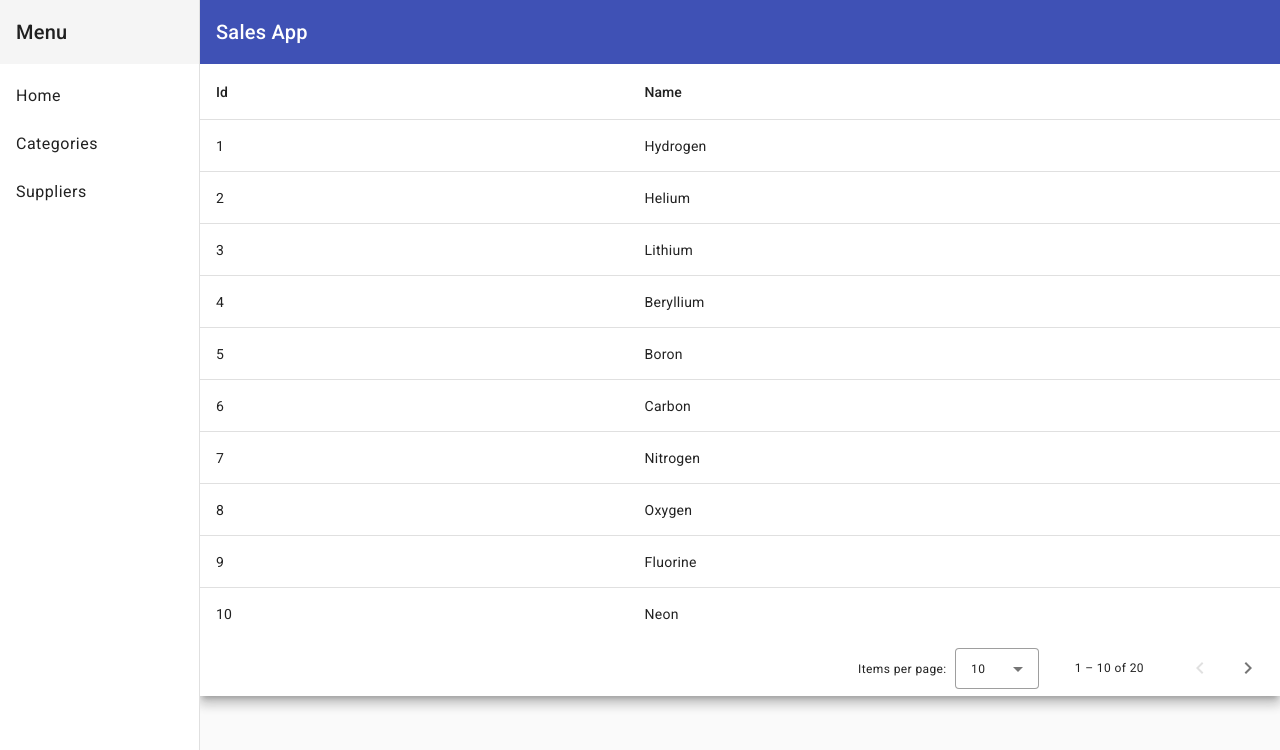
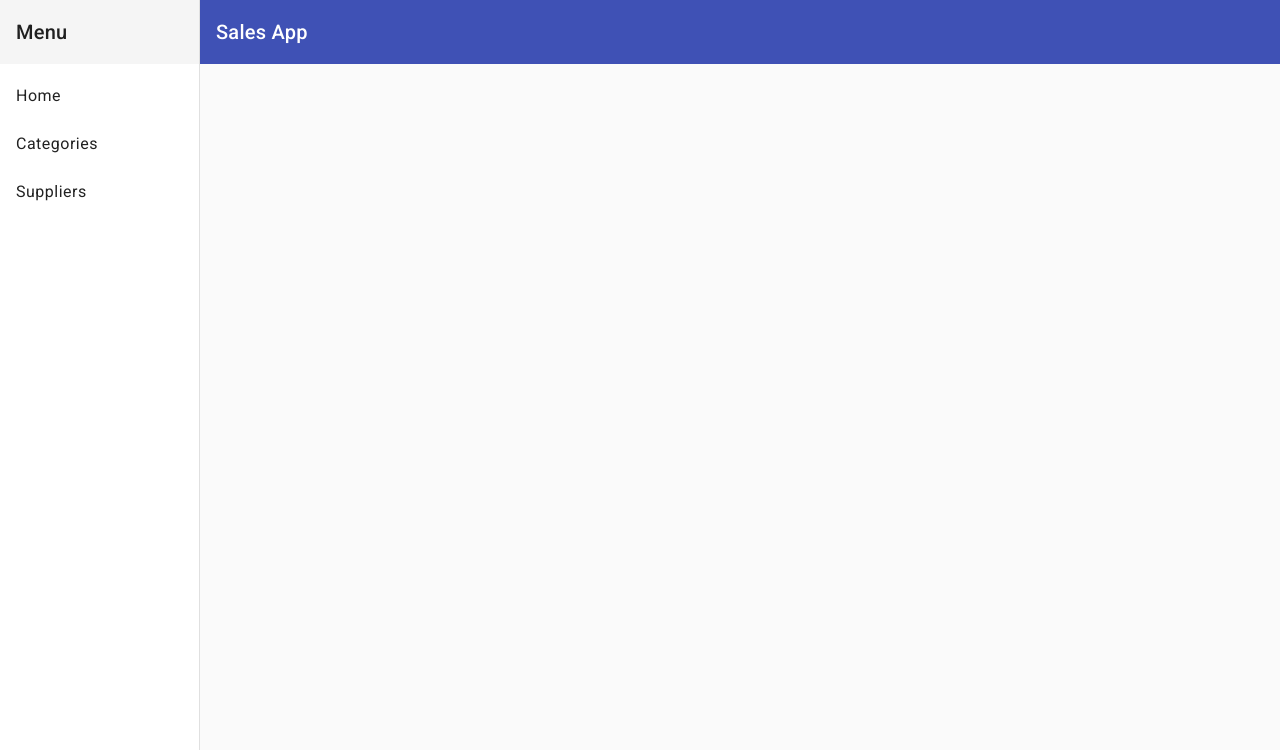
Before and after one commit to dimad3/my-sales-app, an Angular app: page / in a window 1280 px wide. Shown: the top 750 px of the page. Built offline with nearby package versions, Linux system fonts and the light colour scheme.

Commit message:
Routing is added

```diff
--- a/src/app/app-routing.module.ts
+++ b/src/app/app-routing.module.ts
@@ -1,7 +1,10 @@
 import { NgModule } from '@angular/core';
 import { RouterModule, Routes } from '@angular/router';
+import { CategoriesComponent } from './categories/categories.component';
 
-const routes: Routes = [];
+const routes: Routes = [
+  {path:'categories', component: CategoriesComponent}
+];
 
 @NgModule({
   imports: [RouterModule.forRoot(routes)],
--- a/src/app/home/home.component.html
+++ b/src/app/home/home.component.html
@@ -15,6 +15,8 @@
     </mat-toolbar>
 
     <!-- Add Content Here -->
-    <app-categories></app-categories>
+    <!-- To define where Router will load the content of the component, we use the <router-outlet> tag. -->
+    <!-- This tag will load content according to the routes variable -->
+    <router-outlet></router-outlet>
   </mat-sidenav-content>
 </mat-sidenav-container>
--- a/src/app/menu/menu.component.html
+++ b/src/app/menu/menu.component.html
@@ -1,6 +1,6 @@
 <div>
   <mat-toolbar>Menu</mat-toolbar>
   <mat-nav-list>
-    <a mat-list-item *ngFor="let item of menuItems" [href]="item.path">{{item.label}}</a>
+    <a mat-list-item *ngFor="let item of menuItems" [routerLink]="item.path">{{item.label}}</a>
   </mat-nav-list>
 </div>
```
